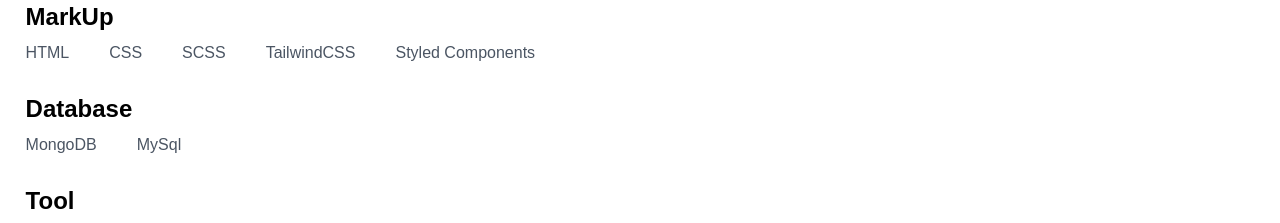
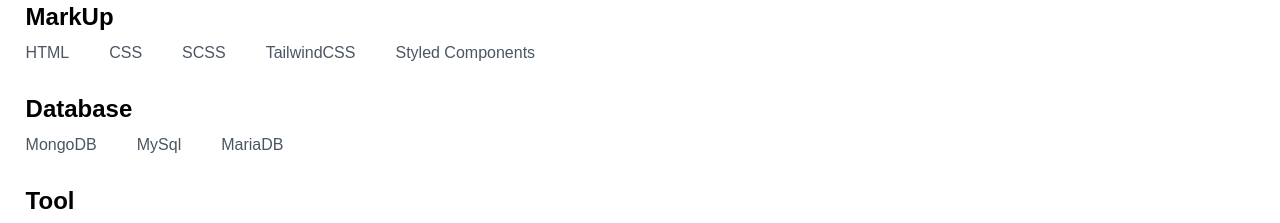
Before and after one commit to Suho01/PORTFOLIO, a React (Create React App) app: page / in a window 1280 px wide. Shown: the part 5220-5443 px from the top of the page. Built offline with nearby package versions, Linux system fonts and the light colour scheme.

Commit message:
mariaDB 추가

```diff
--- a/src/components/Skills.js
+++ b/src/components/Skills.js
@@ -33,7 +33,8 @@
             "title" : "Database",
             "desc" : {
                 "MongoDB" : "몽골에서 온 몽고디비인가?",
-                "MySql" : "학교에서 배웟는데 테이블 잘 만듦"
+                "MySql" : "학교에서 배웟는데 테이블 잘 만듦",
+                "MariaDB" : "써도 된다네요."
             }
         },
         {
```
